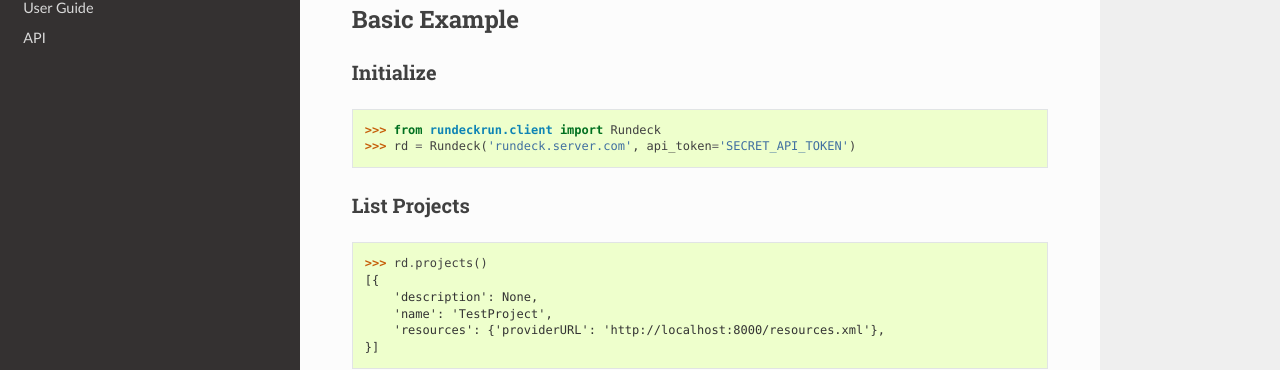
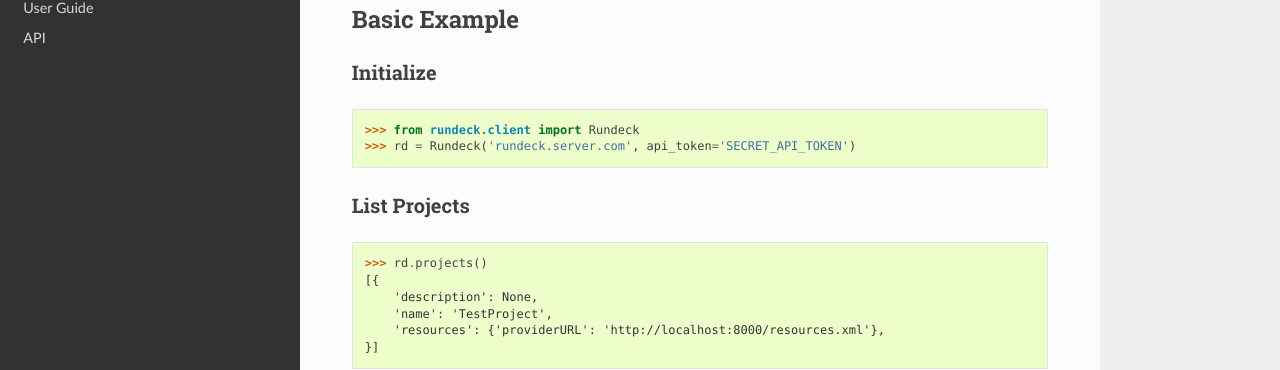
Before and after one commit to marklap/rundeckrun, a Sphinx documentation site: the page built from docs/source/index.rst, in a window 1280 px wide and 900 px high, scrolled down 364 px. Shown: the part 137-507 px from the top of the window. Built offline with Sphinx 7.4.7 and the Read the Docs theme 2.0.0, drawn with Linux system fonts in a browser that asks for light colours.

Commit message:
ugh... typo in all the examples

```diff
--- a/README.rst
+++ b/README.rst
@@ -28,7 +28,7 @@ Use
 
 .. code-block:: pycon
 
-    >>> from rundeckrun.client import Rundeck
+    >>> from rundeck.client import Rundeck
     >>> rd = Rundeck('rundeck.server.com', api_token='SECRET_API_TOKEN')
     >>> rd.list_projects()
     [{
--- a/docs/source/index.rst
+++ b/docs/source/index.rst
@@ -29,7 +29,7 @@ Initialize
 
 .. code-block:: pycon
 
-    >>> from rundeckrun.client import Rundeck
+    >>> from rundeck.client import Rundeck
     >>> rd = Rundeck('rundeck.server.com', api_token='SECRET_API_TOKEN')
 
 List Projects
--- a/docs/source/user_guide/index.rst
+++ b/docs/source/user_guide/index.rst
@@ -19,7 +19,7 @@ Installation
 
 .. code-block:: python
 
-    from rundeckrun.client import Rundeck
+    from rundeck.client import Rundeck
     rd = Rundeck(api_token='SECRET_API_TOKEN')
     rd.list_projects()
 
```
